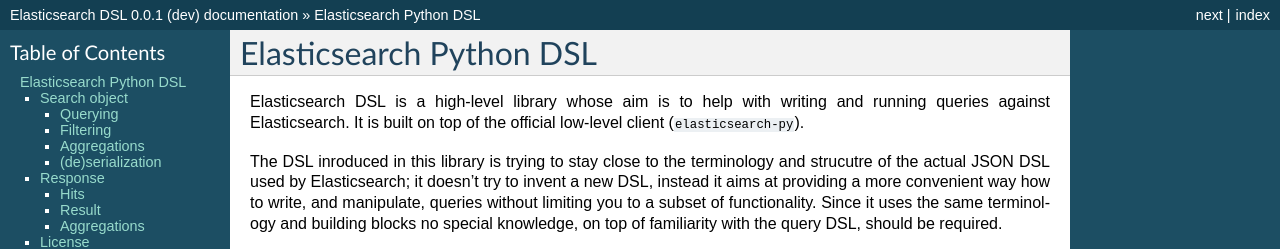
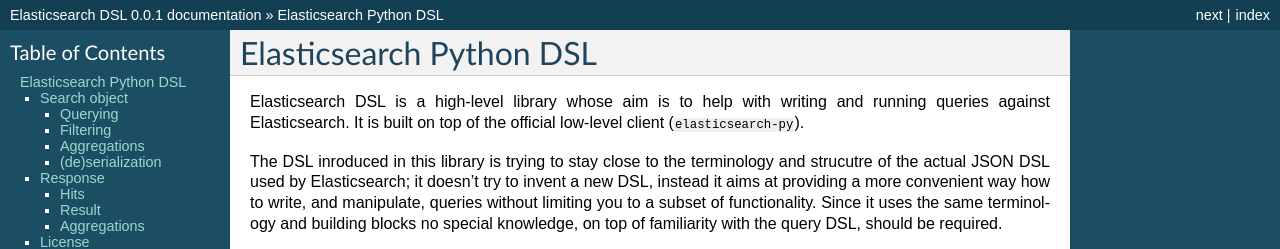
Before and after one commit to elastic/elasticsearch-dsl-py, a Sphinx documentation site: the page built from docs/index.rst, in a window 1280 px wide and 900 px high. Shown: the top 249 px of the window. Built offline with Sphinx 7.4.7, drawn with Linux system fonts in a browser that asks for light colours; some of the changed text lies outside the part shown.

Commit message:
Bump version for initial release

```diff
--- a/Changelog.rst
+++ b/Changelog.rst
@@ -3,7 +3,7 @@
 Changelog
 =========
 
-0.0.1 (dev)
------------
+0.0.1 (2014-08-27)
+------------------
 
 Initial release.
--- a/docs/conf.py
+++ b/docs/conf.py
@@ -52,7 +52,7 @@
 # The short X.Y version.
 version = '0.0.1'
 # The full version, including alpha/beta/rc tags.
-release = '0.0.1 (dev)'
+release = '0.0.1'
 
 # The language for content autogenerated by Sphinx. Refer to documentation
 # for a list of supported languages.
--- a/setup.py
+++ b/setup.py
@@ -50,6 +50,7 @@
         "Programming Language :: Python :: 3",
         "Programming Language :: Python :: 3.2",
         "Programming Language :: Python :: 3.3",
+        "Programming Language :: Python :: 3.4",
         "Programming Language :: Python :: Implementation :: CPython",
         "Programming Language :: Python :: Implementation :: PyPy",
     ],
```
